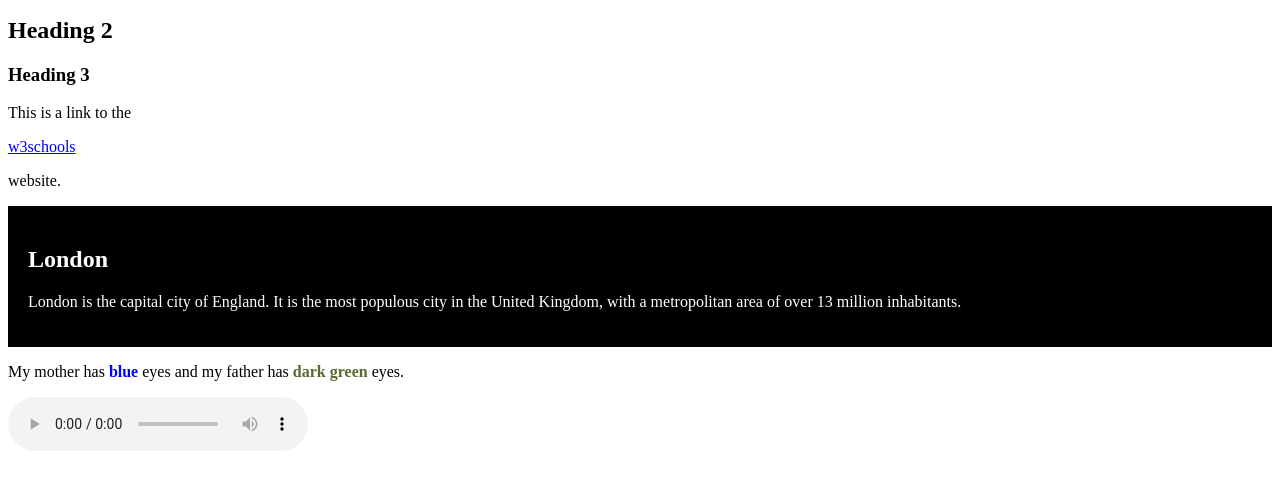
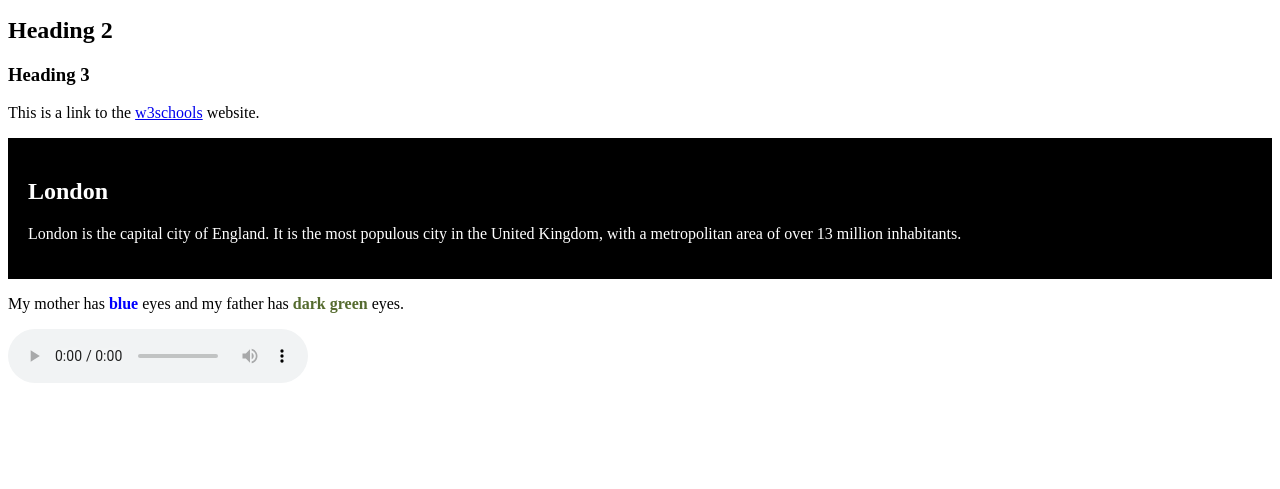
Before and after one commit to Snorth4/snorth4.github.io, a plain HTML site: page index.html in a window 1280 px wide. Shown: the part 101-590 px from the top of the page. Drawn offline with Linux system fonts and the light colour scheme.

Commit message:
Update index.html

```diff
--- a/index.html
+++ b/index.html
@@ -5,7 +5,7 @@
         <p>I'm hosted with GitHub Pages.</p>
         <h2>Heading 2</h2>
         <h3>Heading 3</h3>
-        <p>This is a link to the </p><a href="https://www.w3schools.com">w3schools</a><p>website.</p>
+        <p>This is a link to the <a href="https://www.w3schools.com">w3schools</a> website.</p>
         <div style="background-color:black;color:white;padding:20px;">
             <h2>London</h2>
             <p>London is the capital city of England. It is the most populous city in the United Kingdom, with a metropolitan area of over 13 million inhabitants.</p>
```
